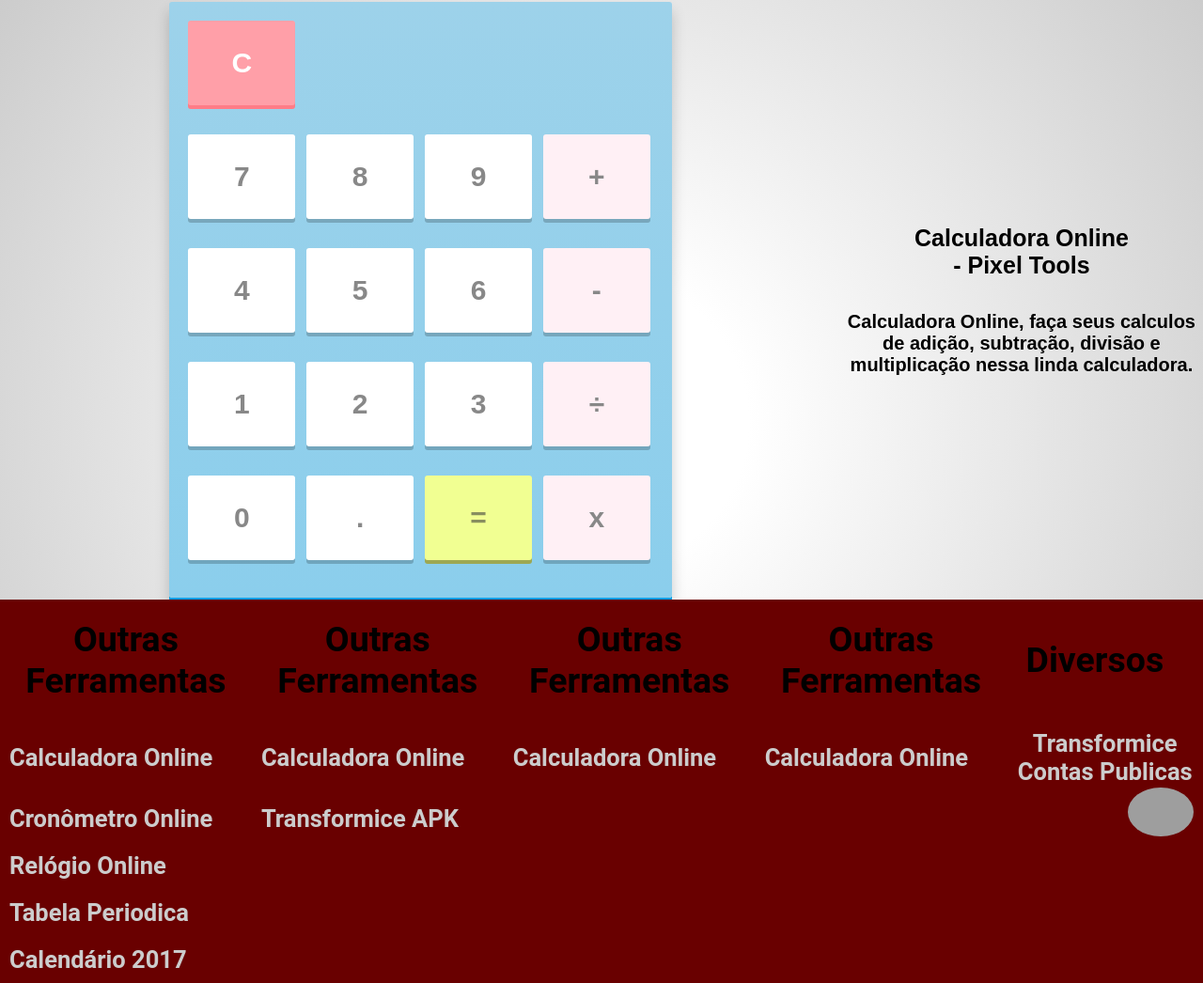
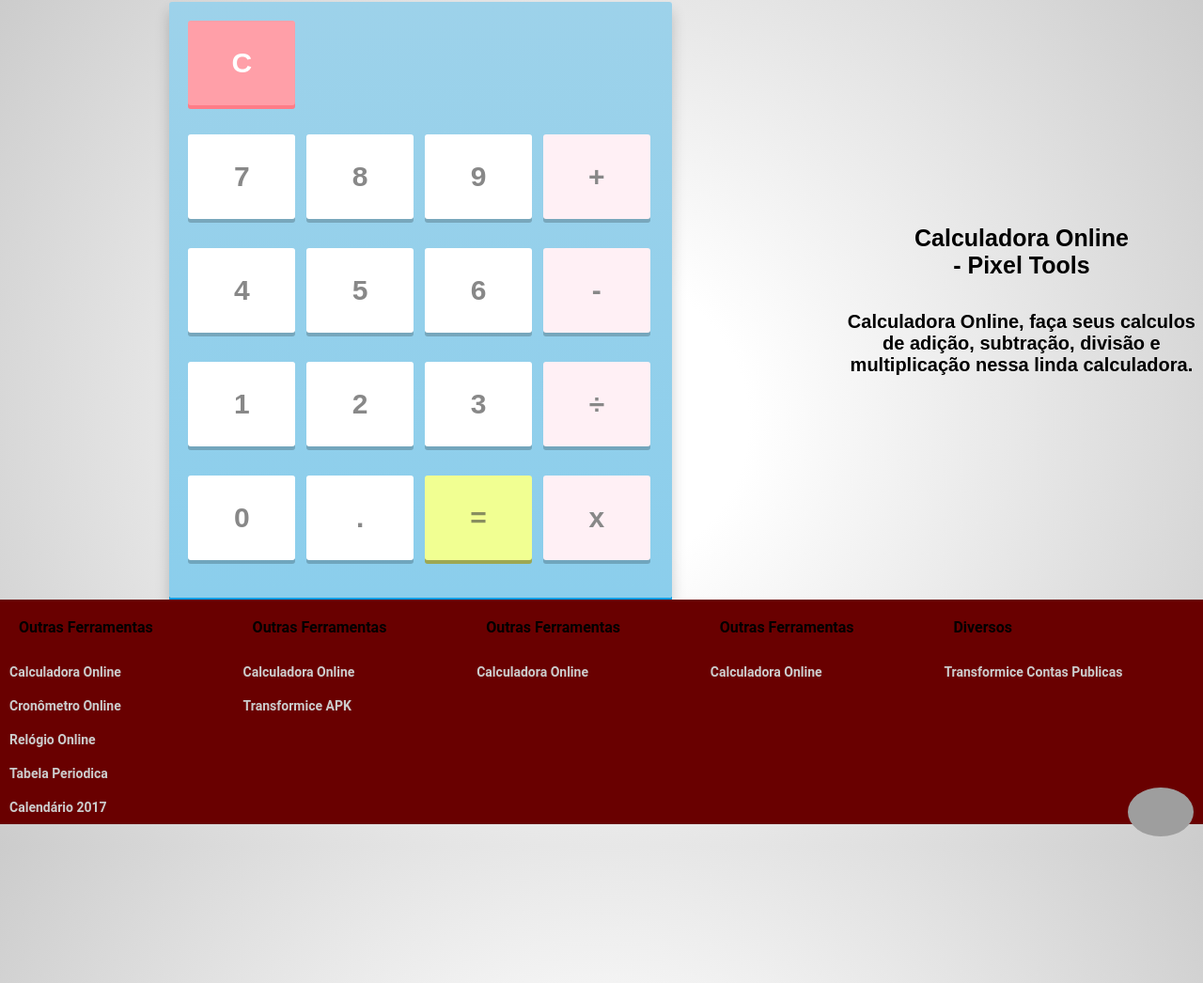
Before and after one commit to TreinoeDieta/Website, a Jekyll site: the page calculadora/teste/index.html, which Jekyll copies as it is, in a window 1280 px wide. Shown: the whole page at 94% size. Built offline with Jekyll 4.4.1, drawn with Linux system fonts in a browser that asks for light colours; grey boxes are pictures that could not be loaded.

Commit message:
Update index.html

```diff
--- a/calculadora/teste/index.html
+++ b/calculadora/teste/index.html
@@ -183,7 +183,7 @@ html {
 		text-decoration: none;
     		font-family: "Roboto",helvetica,arial,sans-serif;
 		color: #ccc;
-		font-size: 0.85em;
+		font-size: 14px;
 		float: left;
     		margin: 10px;
 		}
@@ -191,8 +191,8 @@ html {
 		text-decoration: none;
     		font-family: "Roboto",helvetica,arial,sans-serif;
 		color: black;
-		font-size: 1.25em;
-		float: left;
+		font-size: 16px;
+		text-align: left;
     		margin: 20px;
 		}
 		.sitemap {
```
